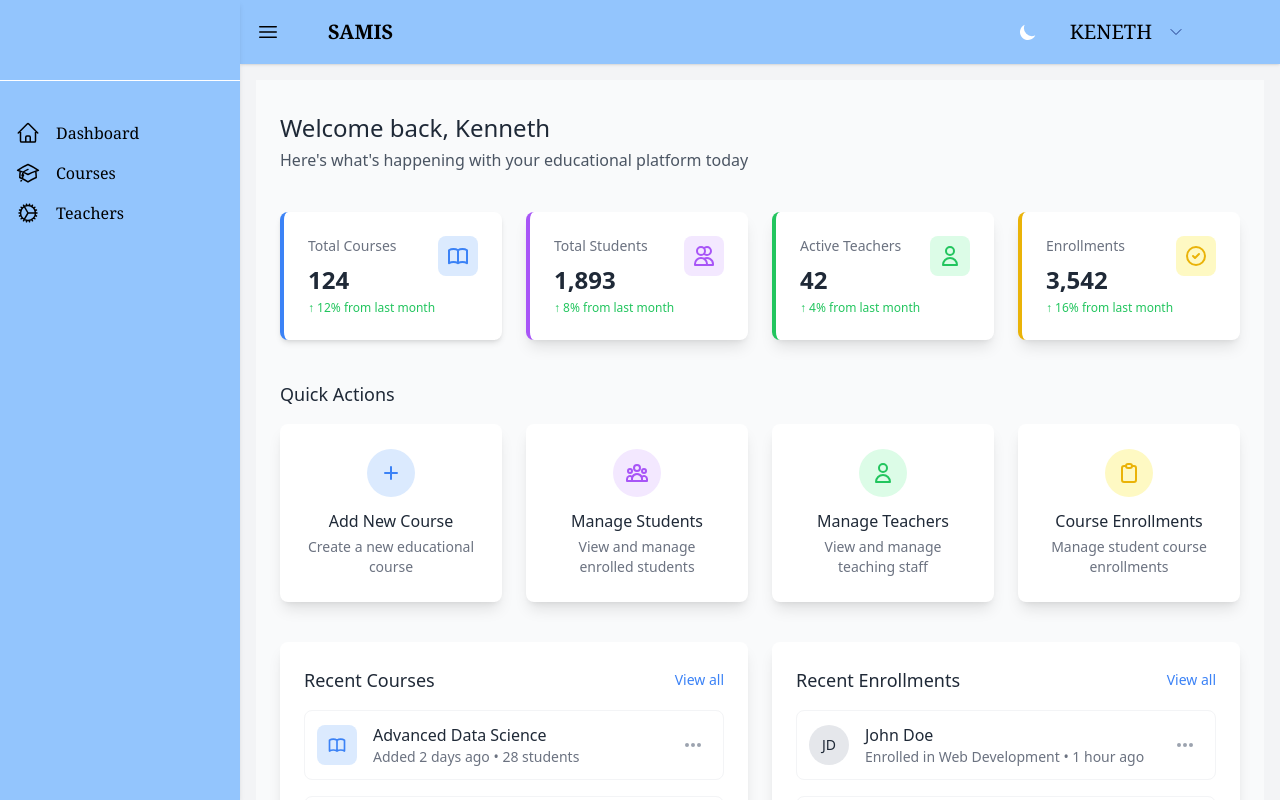
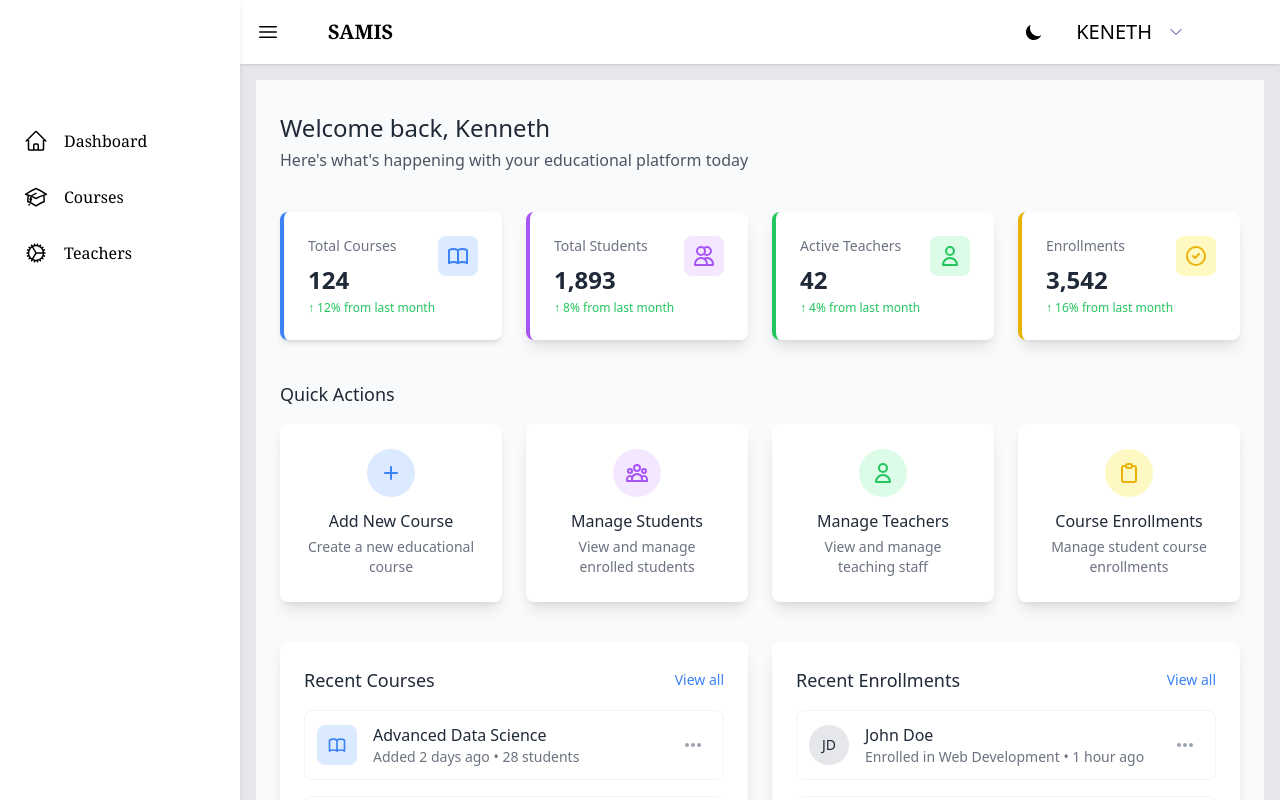
Before and after one commit to keneth217/SAMIS-E-LEARNING, a Vue app: page /admin in a window 1280 px wide. Built offline with nearby package versions, Linux system fonts and the light colour scheme; the HTML template or start-up script is replaced by a standard one; what vue-toast-notification would draw is missing.

Commit message:
Add authentication functionalities and some components

```diff
--- a/src/assets/main.css
+++ b/src/assets/main.css
@@ -69,7 +69,7 @@
 }
 
 .sidebar-content {
-    @apply transition-all duration-300 outline-none border-none cursor-pointer bg-blue-300
+    @apply transition-all duration-300 outline-none border-none cursor-pointer bg-white border-l-2 border-gray-300
     shadow-md h-full fixed top-0 left-0 z-40 font-serif overflow-y-auto  dark:bg-gray-800 text-white hidden md:block
 }
 
@@ -78,15 +78,15 @@
 }
 
 .sidebar-links {
-    @apply flex items-center cursor-pointer hover:text-white
+    @apply flex items-center cursor-pointer hover:text-white hover:bg-gray-400 p-2 rounded-md
 }
 
 .header-container {
-    @apply bg-blue-400 md:bg-blue-300 font-serif  text-white h-16 fixed z-10 w-full transition-all duration-300
+    @apply bg-white   text-black dark:bg-black dark:text-white h-16 fixed z-10 w-full transition-all duration-300
 }
 
 .main-content {
-    @apply flex-1 min-h-[calc(100vh-4rem)] transition-all duration-300 bg-gray-100 shadow-sm overflow-y-auto fixed top-16 bottom-0 w-full overflow-auto;
+    @apply flex-1 min-h-[calc(100vh-4rem)] transition-all duration-300 bg-gray-200 shadow-sm overflow-y-auto fixed top-16 bottom-0 w-full overflow-auto;
 }
 
 .user-profile {
```
